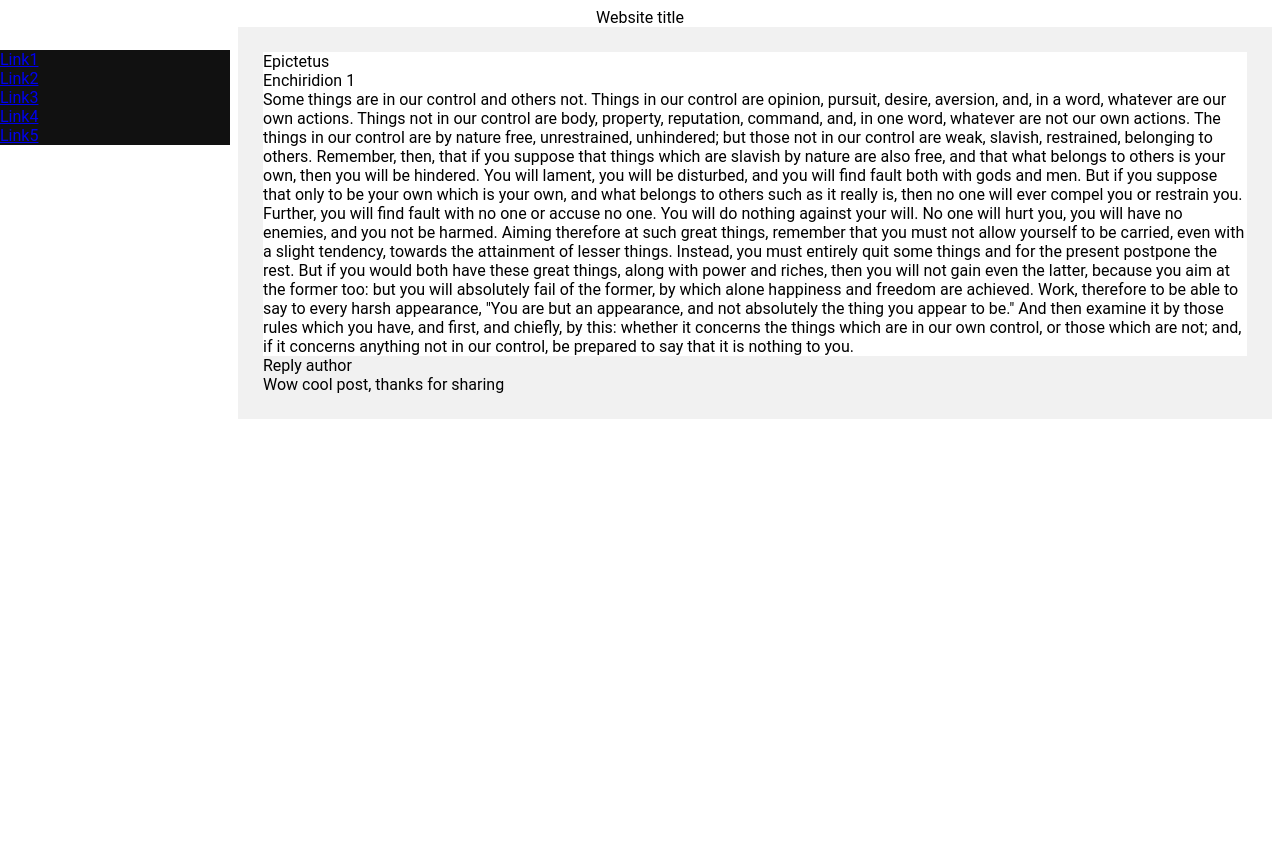
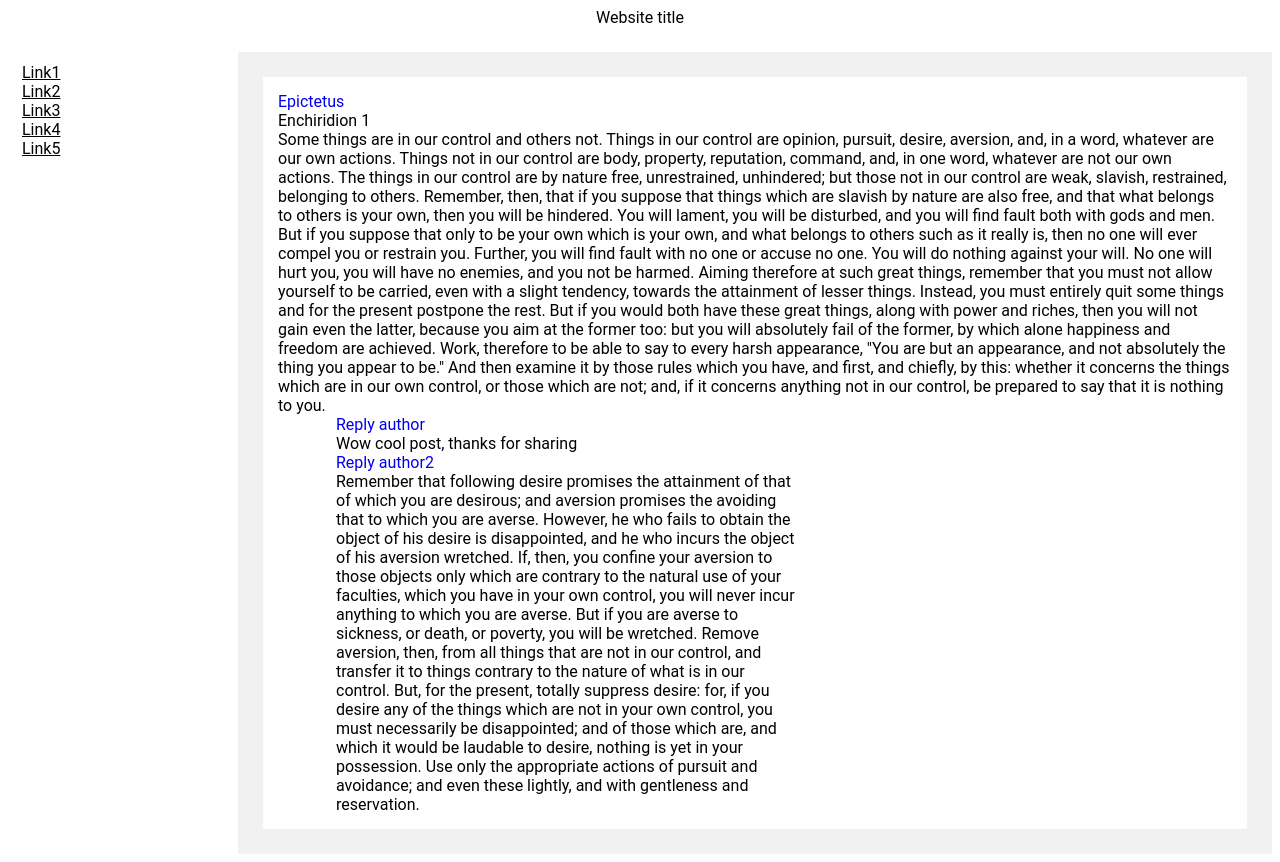
Before and after one commit to jed1337/OnePageMultipleStyles, a plain HTML site: page index.html in a window 1280 px wide. Before the commit the page ends 800 px from the top, so only its background shows below. Drawn offline with Linux system fonts and the light colour scheme.

Commit message:
Add left margin to post replies

```diff
--- a/index.html
+++ b/index.html
@@ -17,9 +17,9 @@
     </div>
     <div class='main'>
         <div class='post'>
-            <div>Epictetus</div>
-            <div>Enchiridion 1</div>
-            <div>
+            <a class="author" href="#">Epictetus</a>
+            <div class="subject">Enchiridion 1</div>
+            <div class="content">
                 Some things are in our control and others not. Things in our control are opinion, pursuit, desire, aversion, and, in a word, whatever are our own actions. Things not in our control are body, property, reputation, command, and, in one word, whatever are
                 not our own actions. The things in our control are by nature free, unrestrained, unhindered; but those not in our control are weak, slavish, restrained, belonging to others. Remember, then, that if you suppose that things which are slavish
                 by nature are also free, and that what belongs to others is your own, then you will be hindered. You will lament, you will be disturbed, and you will find fault both with gods and men. But if you suppose that only to be your own which
@@ -29,10 +29,22 @@
                 of the former, by which alone happiness and freedom are achieved. Work, therefore to be able to say to every harsh appearance, "You are but an appearance, and not absolutely the thing you appear to be." And then examine it by those rules
                 which you have, and first, and chiefly, by this: whether it concerns the things which are in our own control, or those which are not; and, if it concerns anything not in our control, be prepared to say that it is nothing to you.
             </div>
-        </div>
-        <div class='reply'>
-            <div>Reply author</div>
-            <div>Wow cool post, thanks for sharing</div>
+            <div class="replies">
+                <div class='reply'>
+                    <a class="author" href="#">Reply author</a>
+                    <div>Wow cool post, thanks for sharing</div>
+                </div>
+                <div class='reply'>
+                    <a class="author" href="#">Reply author2</a>
+                    <div>
+                        Remember that following desire promises the attainment of that of which you are desirous; and aversion promises the avoiding that to which you are averse. However, he who fails to obtain the object of his desire is disappointed, and he who incurs the
+                        object of his aversion wretched. If, then, you confine your aversion to those objects only which are contrary to the natural use of your faculties, which you have in your own control, you will never incur anything to which you
+                        are averse. But if you are averse to sickness, or death, or poverty, you will be wretched. Remove aversion, then, from all things that are not in our control, and transfer it to things contrary to the nature of what is in our control.
+                        But, for the present, totally suppress desire: for, if you desire any of the things which are not in your own control, you must necessarily be disappointed; and of those which are, and which it would be laudable to desire, nothing
+                        is yet in your possession. Use only the appropriate actions of pursuit and avoidance; and even these lightly, and with gentleness and reservation.
+                    </div>
+                </div>
+            </div>
         </div>
     </div>
     <div></div>
--- a/youtube.css
+++ b/youtube.css
@@ -8,24 +8,45 @@ header {
 
 .sidebar {
     position: fixed;
+    height: 100%;
     width: 230px;
+    padding: 13px 22px;
+    box-sizing: border-box;
+    /*Have padding not be included in width measurement*/
     z-index: 1;
     top: 0;
     left: 0;
-    background-color: #111;
     margin: 50px 0px;
 }
 
 .sidebar a {
     display: block;
+    color: black;
 }
 
 .main {
-    margin-left: 230px;
+    margin: 25px 0px 0px 230px;
     padding: 25px;
     background-color: #f1f1f1;
 }
 
 .post {
     background-color: white;
+    padding: 15px;
 }
+
+.author:link {
+    text-decoration: none;
+}
+
+.author:hover {
+    text-decoration: underline;
+}
+
+.replies {
+    margin-left: 58px;
+}
+
+.reply {
+    width: 460px
+}
```
